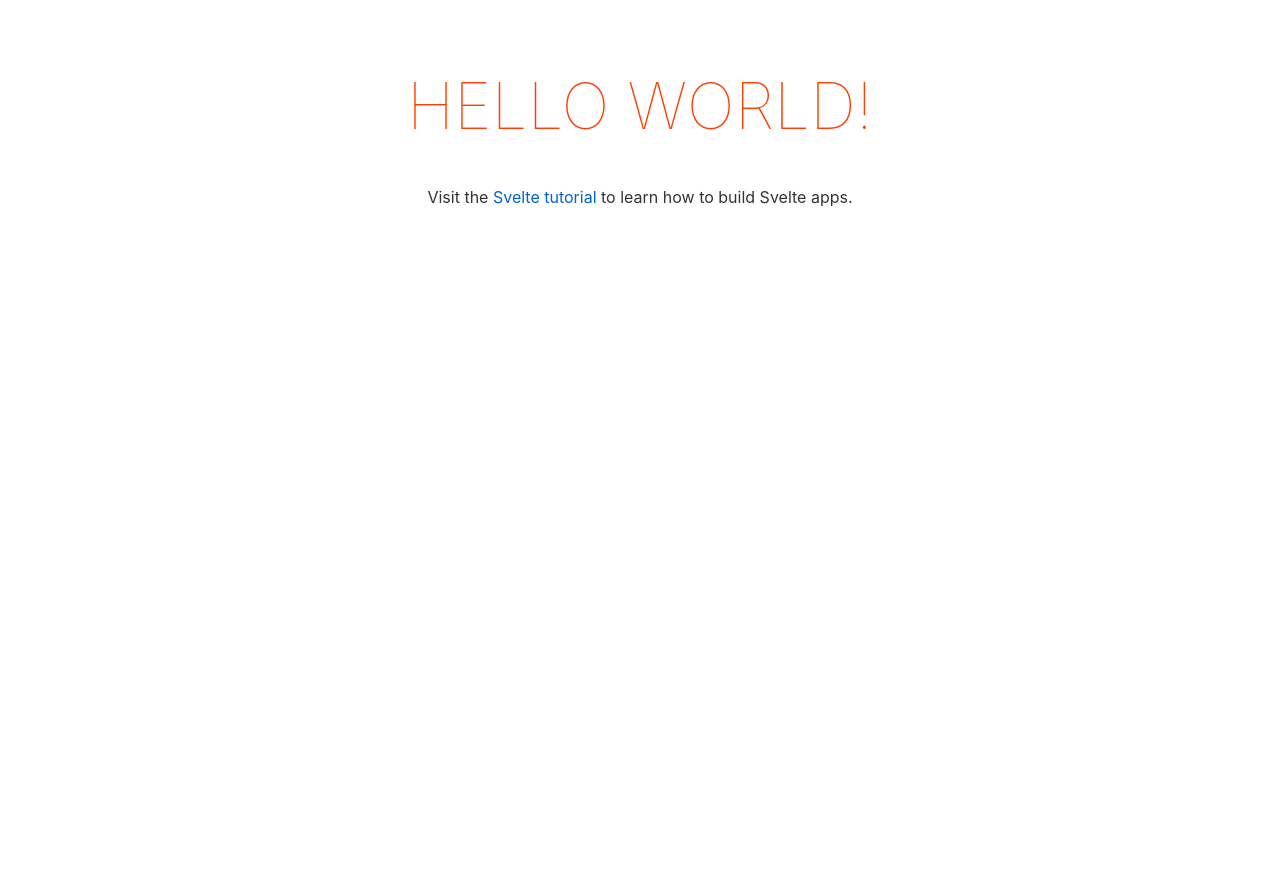
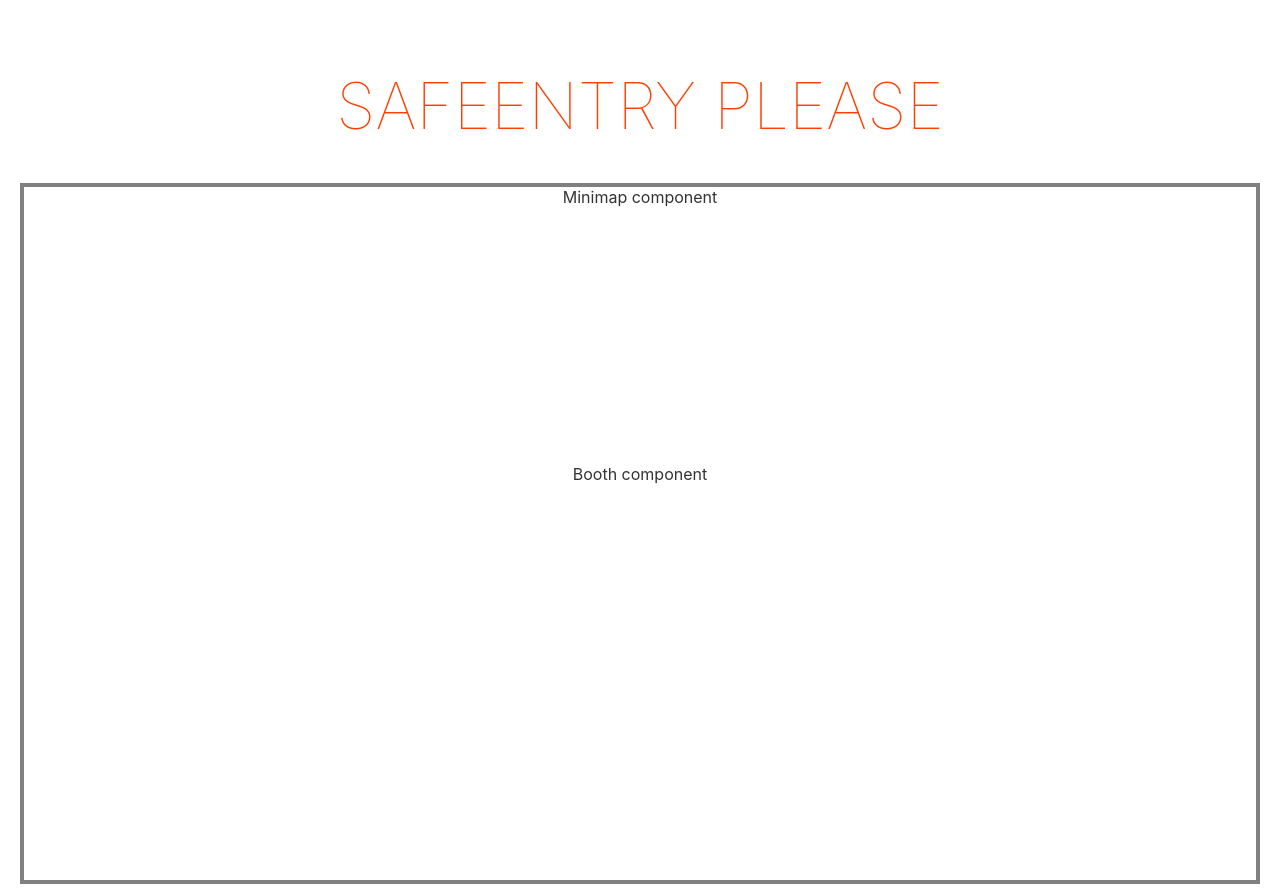
Before and after one commit to 4yn/hnr21, a Svelte app: page / in a window 1280 px wide. Before the commit the page ends 800 px from the top, so only its background shows below. Built offline with nearby package versions, Linux system fonts and the light colour scheme.

Commit message:
Add basic components

```diff
--- a/src/App.svelte
+++ b/src/App.svelte
@@ -1,10 +1,15 @@
 <script>
 	export let name;
+	import Game from './Layout/Game.svelte'
 </script>
 
 <main>
-	<h1>Hello {name}!</h1>
-	<p>Visit the <a href="https://svelte.dev/tutorial">Svelte tutorial</a> to learn how to build Svelte apps.</p>
+	<h1>Safeentry Please</h1>
+	<div class="container-outer">
+		<div class="container-inner">
+			<Game></Game>
+		</div>
+	</div>
 </main>
 
 <style>
@@ -13,6 +18,33 @@
 		padding: 1em;
 		max-width: 240px;
 		margin: 0 auto;
+
+		-webkit-touch-callout: none; /* iOS Safari */
+		-webkit-user-select: none; /* Safari */
+		-khtml-user-select: none; /* Konqueror HTML */
+		-moz-user-select: none; /* Old versions of Firefox */
+		-ms-user-select: none; /* Internet Explorer/Edge */
+		user-select: none; /* Non-prefixed version, currently supported by Chrome, Edge, Opera and Firefox */
+	}
+
+	.container-outer {
+		position: relative;
+		outline: 0.25rem solid grey;
+	}
+
+	.container-outer:before {
+		display: block;
+		content: "";
+		width: 100%;
+		padding-top: 56.25%;
+	}
+
+	.container-inner {
+		position: absolute;
+		top: 0;
+		right: 0;
+		bottom: 0;
+		left: 0;
 	}
 
 	h1 {
--- /dev/null
+++ b/src/Components/Booth.svelte
@@ -0,0 +1,10 @@
+<script>
+	export let param;
+</script>
+
+<main>
+	Booth component
+</main>
+
+<style>
+</style>
--- /dev/null
+++ b/src/Components/Minimap.svelte
@@ -0,0 +1,10 @@
+<script>
+	export let param;
+</script>
+
+<main>
+	Minimap component
+</main>
+
+<style>
+</style>
--- /dev/null
+++ b/src/Layout/Game.svelte
@@ -0,0 +1,28 @@
+<script>
+    export let param;
+
+    import Minimap from '../Components/Minimap.svelte'
+    import Booth from '../Components/Booth.svelte'
+</script>
+
+<main>
+    <Minimap class="minimap"/>
+    <Booth class="booth"/>
+</main>
+
+<style>
+    main {
+        width: 100%;
+        height: 100%;
+
+        display: grid;
+        grid-template-rows: 2fr 3fr;
+        grid-template-columns: 1fr;
+    }
+    .minimap {
+        grid-area: 1 / 1;
+    }
+    .booth {
+        grid-area: 2 / 1;
+    }
+</style>
```
Also changed, not shown: src/Components/Healthbar.svelte (added, +10 -0 lines), src/Components/Person.svelte (added, +10 -0 lines), src/Components/Phone.svelte (added, +10 -0 lines), src/Components/Table.svelte (added, +10 -0 lines), src/Components/TemperatureCamera.svelte (added, +10 -0 lines), src/Components/TemperatureScanner.svelte (added, +10 -0 lines), src/Components/Token.svelte (added, +10 -0 lines), src/rules.js (added), 1 other file (tests, documents, lock files or other folders).
